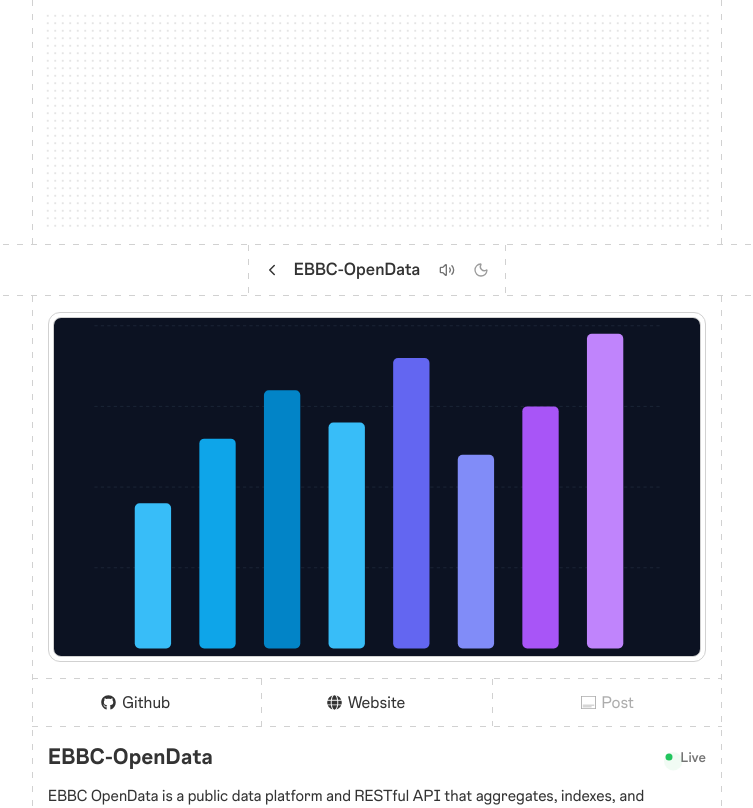
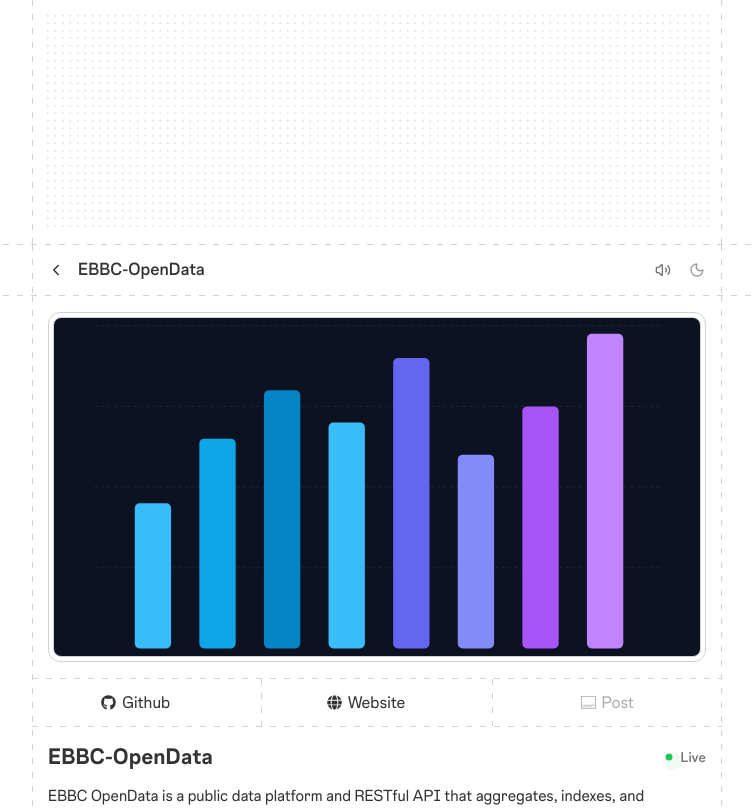
Before and after one commit to GabrielBaiano/gridline-portfolio-template, a Next.js app: page /projects/ebbc-opendata in a window 1280 px wide. Shown: the top 808 px of the page, without its empty margins (263-1016 px from the left). Built offline with nearby package versions, Linux system fonts and the light colour scheme.

Commit message:
fix(layout): remove flex-col wrapper on slug pages to align subpage nav container

```diff
--- a/src/app/blog/[slug]/page.tsx
+++ b/src/app/blog/[slug]/page.tsx
@@ -50,7 +50,7 @@ export default async function BlogPostDetailPage({
   }
 
   return (
-    <div className="min-h-screen bg-background flex flex-col">
+    <div className="min-h-screen bg-background">
       {/* Top Dot-Grid Banner */}
       <div className="relative z-50 bg-background">
         <div className="max-w-[690px] mx-2 sm:mx-8 md:mx-auto relative p-3 flex flex-col container-dashed">
@@ -201,7 +201,7 @@ export default async function BlogPostDetailPage({
       <div className="divider-dashed" />
 
       {/* Bottom Dot-Grid Banner */}
-      <div className="max-w-[690px] mx-2 sm:mx-8 md:mx-auto relative p-3 flex flex-col flex-1 md:w-full container-dashed">
+      <div className="max-w-[690px] mx-2 sm:mx-8 md:mx-auto relative p-3 flex flex-col container-dashed">
         <div className="w-full sm:min-h-[220px] min-h-[100px] h-full grow bg-dot-grid rounded-[4px]" />
       </div>
 
--- a/src/app/projects/[slug]/page.tsx
+++ b/src/app/projects/[slug]/page.tsx
@@ -94,7 +94,7 @@ export default async function ProjectDetailPage({ params }: ProjectPageProps) {
   );
 
   return (
-    <div className="min-h-screen bg-background flex flex-col">
+    <div className="min-h-screen bg-background">
       {/* Top Dot-Grid Banner */}
       <div className="relative z-50 bg-background">
         <div className="max-w-[690px] mx-2 sm:mx-8 md:mx-auto relative p-3 flex flex-col container-dashed">
@@ -240,7 +240,7 @@ export default async function ProjectDetailPage({ params }: ProjectPageProps) {
       <div className="divider-dashed" />
 
       {/* Bottom Dot-Grid Banner */}
-      <div className="max-w-[690px] mx-2 sm:mx-8 md:mx-auto relative p-3 flex flex-col flex-1 md:w-full container-dashed">
+      <div className="max-w-[690px] mx-2 sm:mx-8 md:mx-auto relative p-3 flex flex-col container-dashed">
         <div className="w-full sm:min-h-[220px] min-h-[100px] h-full grow bg-dot-grid rounded-[4px]" />
       </div>
 
```
